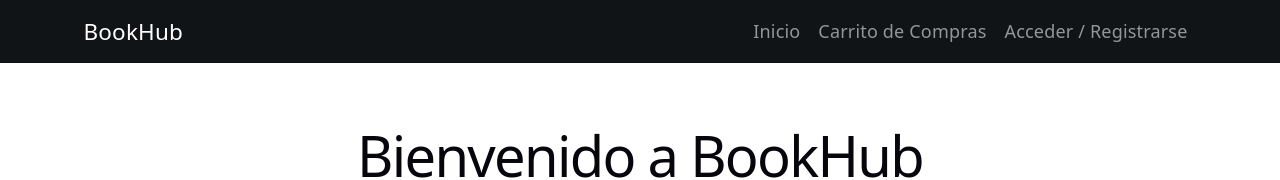
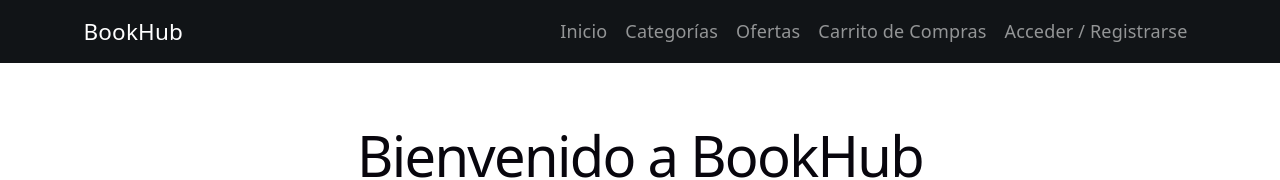
Before and after one commit to Matitox0/BookHub-React, a React (Vite) app: page / in a window 1280 px wide. Shown: the top 180 px of the page. Built offline with nearby package versions, Linux system fonts and the light colour scheme.

Commit message:
feat(nav): enlaces a Categorias y Ofertas en el Header
El menu principal ahora incluye Categorias y Ofertas ademas de Inicio, Carrito y (Administrador/Mi Perfil).

```diff
--- a/src/components/organisms/Header.jsx
+++ b/src/components/organisms/Header.jsx
@@ -23,6 +23,8 @@ export default function Header({ usuarioLogueado }) {
         <div className={abierto ? 'collapse navbar-collapse show' : 'collapse navbar-collapse'}>
           <nav className="navbar-nav ms-auto">
             <Link to="/" className="nav-link">Inicio</Link>
+            <Link to="/categorias" className="nav-link">Categorías</Link>
+            <Link to="/ofertas" className="nav-link">Ofertas</Link>
             <Link to="/cart" className="nav-link">Carrito de Compras</Link>
             {esAdmin(usuarioLogueado) && (
               <Link to="/admin" className="nav-link">Administrador</Link>
```
